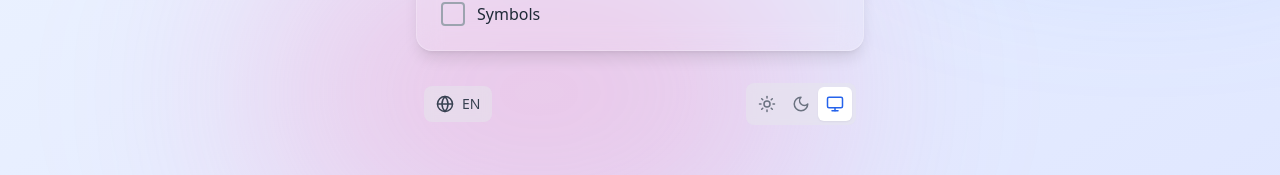
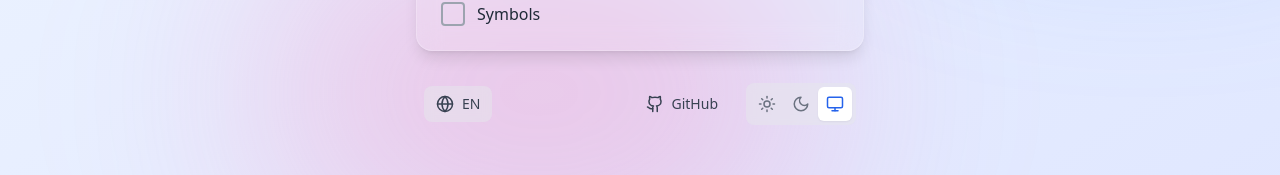
Before and after one commit to wutz/password, a React (Vite) app: page / in a window 1280 px wide. Shown: the part 582-757 px from the top of the page. Built offline with nearby package versions, Linux system fonts and the light colour scheme.

Commit message:
feat: add GitHub link with icon and wrap ThemeToggle in a flex container for improved layout

```diff
--- a/src/App.jsx
+++ b/src/App.jsx
@@ -1,5 +1,5 @@
 import React, { useState, useEffect } from 'react';
-import { ShieldCheck } from 'lucide-react';
+import { ShieldCheck, Github } from 'lucide-react';
 import PasswordDisplay from './components/PasswordDisplay';
 import Controls from './components/Controls';
 import ThemeToggle from './components/ThemeToggle';
@@ -130,11 +130,23 @@ function App() {
                         setLanguage={setLanguage}
                         t={t}
                     />
-                    <ThemeToggle
-                        theme={theme}
-                        setTheme={setTheme}
-                        t={t}
-                    />
+                    <div className="flex items-center gap-4">
+                        <a
+                            href="https://github.com/wutz/password"
+                            target="_blank"
+                            rel="noopener noreferrer"
+                            className="flex items-center gap-2 px-3 py-2 rounded-lg text-sm font-medium transition-colors duration-200 text-gray-700 dark:text-gray-300 hover:text-gray-900 dark:hover:text-white hover:bg-gray-100 dark:hover:bg-gray-700"
+                            aria-label="GitHub Repository"
+                        >
+                            <Github size={18} />
+                            <span className="hidden sm:inline">GitHub</span>
+                        </a>
+                        <ThemeToggle
+                            theme={theme}
+                            setTheme={setTheme}
+                            t={t}
+                        />
+                    </div>
                 </div>
             </div>
         </div>
```
